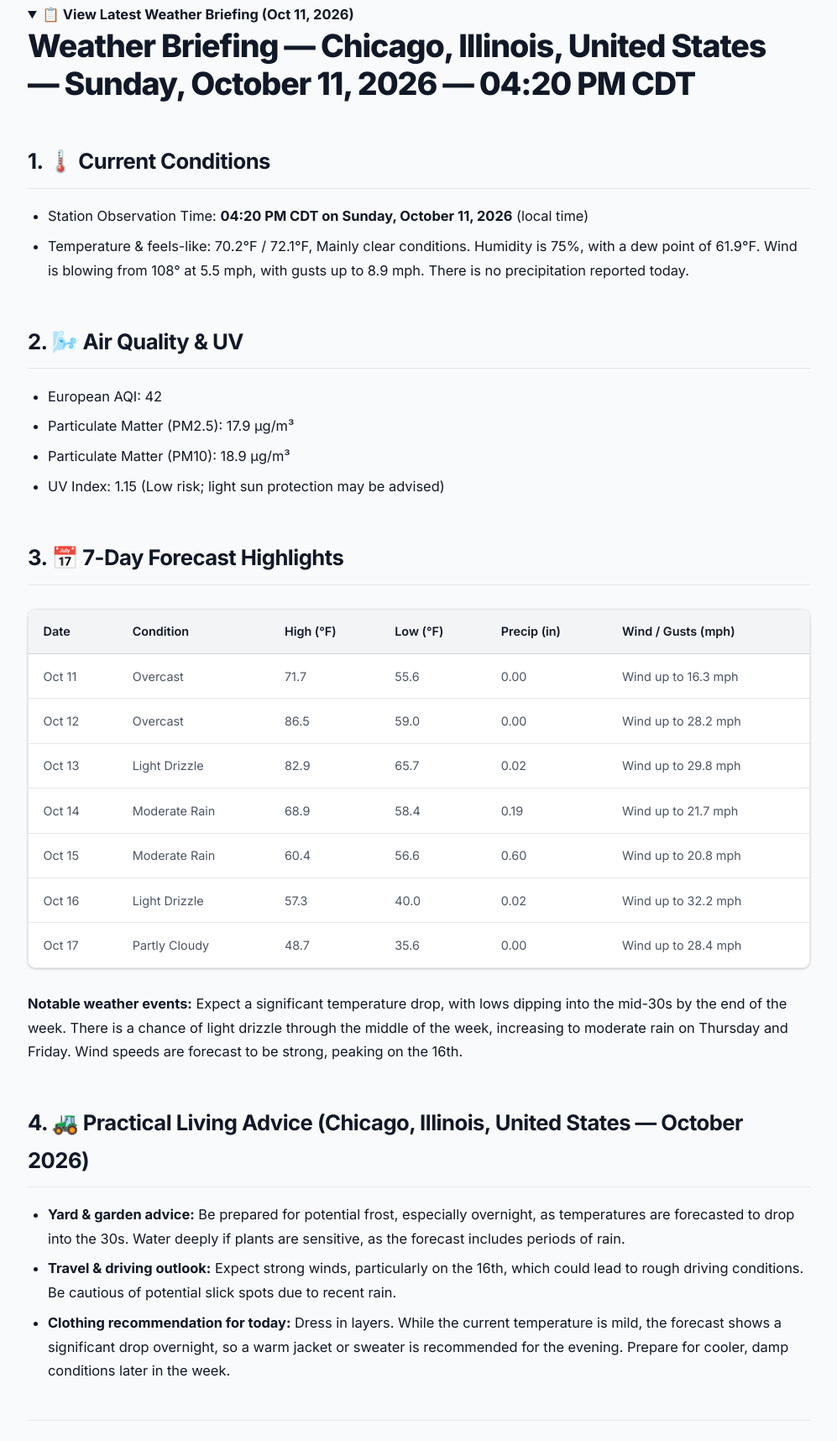
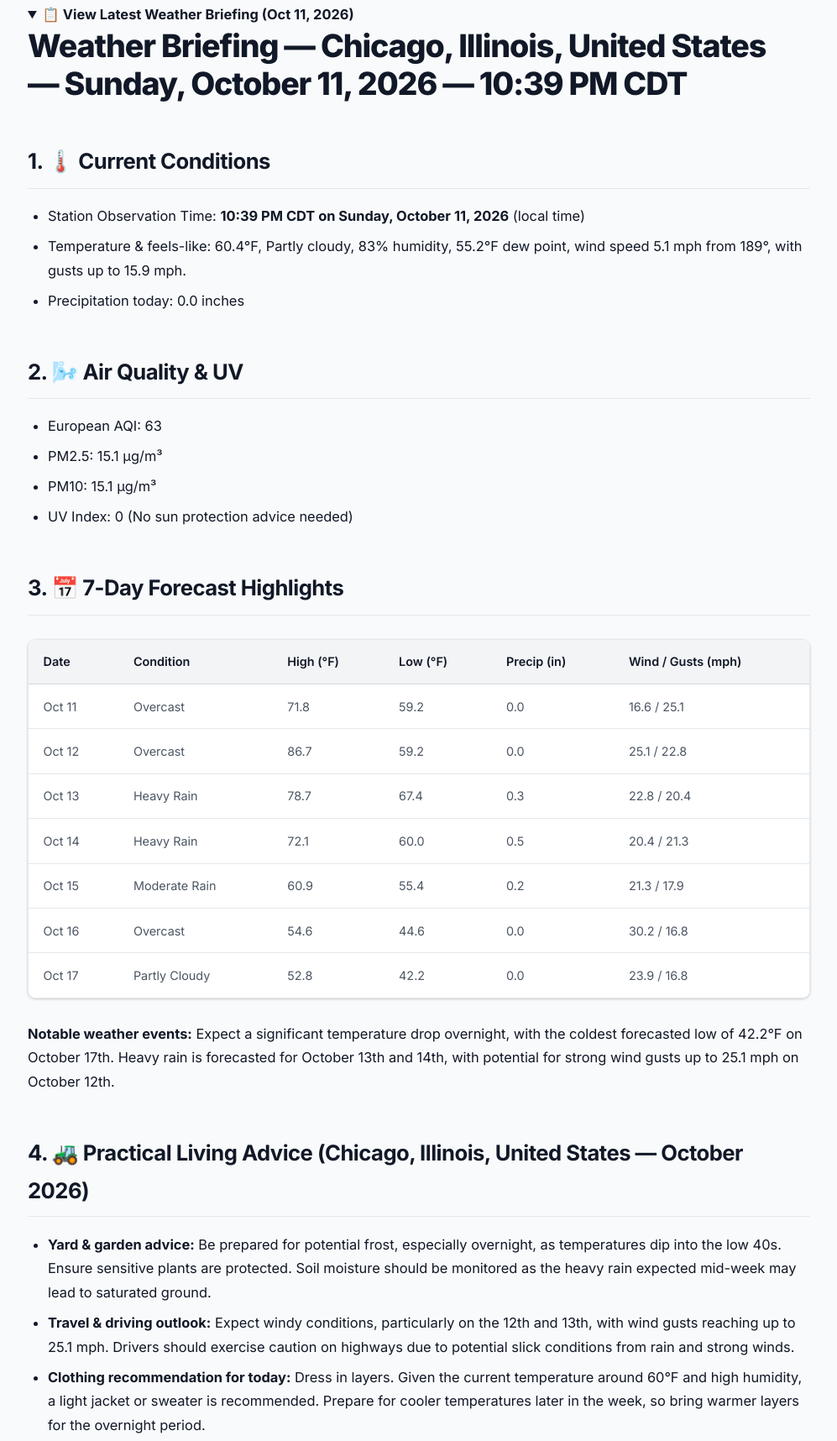
Before and after one commit to xt-ml/shadow-claw-agent-cli-weather, a website: page index.html in a window 1280 px wide. Shown: the part 1665-3381 px from the top of the page at 84% size, without its empty margins (141-1138 px from the left). Drawn offline with Linux system fonts and the light colour scheme.

Commit message:
chore(weather): update Chicago weather briefing and reports [skip ci]

```diff
--- a/index.html
+++ b/index.html
@@ -846,17 +846,17 @@
             <strong>📋 View Latest Weather Briefing (Oct 11, 2026)</strong>
           </summary>
           <h1
-            id="weather-briefing-chicago-illinois-united-states-sunday-october-11-2026-0420-pm-cdt"
+            id="weather-briefing-chicago-illinois-united-states-sunday-october-11-2026-1039-pm-cdt"
             class="heading-anchor-wrapper"
           >
             <span
               >Weather Briefing — Chicago, Illinois, United States — Sunday,
-              October 11, 2026 — 04:20 PM CDT</span
+              October 11, 2026 — 10:39 PM CDT</span
             >
             <a
-              href="#weather-briefing-chicago-illinois-united-states-sunday-october-11-2026-0420-pm-cdt"
+              href="#weather-briefing-chicago-illinois-united-states-sunday-october-11-2026-1039-pm-cdt"
               class="heading-anchor"
-              aria-label="Direct link to Weather Briefing — Chicago, Illinois, United States — Sunday, October 11, 2026 — 04:20 PM CDT"
+              aria-label="Direct link to Weather Briefing — Chicago, Illinois, United States — Sunday, October 11, 2026 — 10:39 PM CDT"
               >#</a
             >
           </h1>
@@ -872,15 +872,15 @@
           <ul>
             <li>
               Station Observation Time:
-              <strong>04:20 PM CDT on Sunday, October 11, 2026</strong> (local
+              <strong>10:39 PM CDT on Sunday, October 11, 2026</strong> (local
               time)
             </li>
             <li>
-              Temperature &amp; feels-like: 70.2°F / 72.1°F, Mainly clear
-              conditions. Humidity is 75%, with a dew point of 61.9°F. Wind is
-              blowing from 108° at 5.5 mph, with gusts up to 8.9 mph. There is
-              no precipitation reported today.
+              Temperature &amp; feels-like: 60.4°F, Partly cloudy, 83% humidity,
+              55.2°F dew point, wind speed 5.1 mph from 189°, with gusts up to
+              15.9 mph.
             </li>
+            <li>Precipitation today: 0.0 inches</li>
           </ul>
           <h2 id="2-air-quality-uv" class="heading-anchor-wrapper">
             <span>2. 🌬️ Air Quality &amp; UV</span>
@@ -892,12 +892,10 @@
             >
           </h2>
           <ul>
-            <li>European AQI: 42</li>
-            <li>Particulate Matter (PM2.5): 17.9 μg/m³</li>
-            <li>Particulate Matter (PM10): 18.9 μg/m³</li>
-            <li>
-              UV Index: 1.15 (Low risk; light sun protection may be advised)
-            </li>
+            <li>European AQI: 63</li>
+            <li>PM2.5: 15.1 μg/m³</li>
+            <li>PM10: 15.1 μg/m³</li>
+            <li>UV Index: 0 (No sun protection advice needed)</li>
           </ul>
           <h2 id="3-7-day-forecast-highlights" class="heading-anchor-wrapper">
             <span>3. 📅 7-Day Forecast Highlights</span>
@@ -924,68 +922,68 @@
                 <tr>
                   <td align="left">Oct 11</td>
                   <td align="left">Overcast</td>
-                  <td align="left">71.7</td>
-                  <td align="left">55.6</td>
-                  <td align="left">0.00</td>
-                  <td align="left">Wind up to 16.3 mph</td>
+                  <td align="left">71.8</td>
+                  <td align="left">59.2</td>
+                  <td align="left">0.0</td>
+                  <td align="left">16.6 / 25.1</td>
                 </tr>
                 <tr>
                   <td align="left">Oct 12</td>
                   <td align="left">Overcast</td>
-                  <td align="left">86.5</td>
-                  <td align="left">59.0</td>
-                  <td align="left">0.00</td>
-                  <td align="left">Wind up to 28.2 mph</td>
+                  <td align="left">86.7</td>
+                  <td align="left">59.2</td>
+                  <td align="left">0.0</td>
+                  <td align="left">25.1 / 22.8</td>
                 </tr>
                 <tr>
                   <td align="left">Oct 13</td>
-                  <td align="left">Light Drizzle</td>
-                  <td align="left">82.9</td>
-                  <td align="left">65.7</td>
-                  <td align="left">0.02</td>
-                  <td align="left">Wind up to 29.8 mph</td>
+                  <td align="left">Heavy Rain</td>
+                  <td align="left">78.7</td>
+                  <td align="left">67.4</td>
+                  <td align="left">0.3</td>
+                  <td align="left">22.8 / 20.4</td>
                 </tr>
                 <tr>
                   <td align="left">Oct 14</td>
-                  <td align="left">Moderate Rain</td>
-                  <td align="left">68.9</td>
-                  <td align="left">58.4</td>
-                  <td align="left">0.19</td>
-                  <td align="left">Wind up to 21.7 mph</td>
+                  <td align="left">Heavy Rain</td>
+                  <td align="left">72.1</td>
+                  <td align="left">60.0</td>
+                  <td align="left">0.5</td>
+                  <td align="left">20.4 / 21.3</td>
                 </tr>
                 <tr>
                   <td align="left">Oct 15</td>
                   <td align="left">Moderate Rain</td>
-                  <td align="left">60.4</td>
-                  <td align="left">56.6</td>
-                  <td align="left">0.60</td>
-                  <td align="left">Wind up to 20.8 mph</td>
+                  <td align="left">60.9</td>
+                  <td align="left">55.4</td>
+                  <td align="left">0.2</td>
+                  <td align="left">21.3 / 17.9</td>
                 </tr>
                 <tr>
                   <td align="left">Oct 16</td>
-                  <td align="left">Light Drizzle</td>
-                  <td align="left">57.3</td>
-                  <td align="left">40.0</td>
-                  <td align="left">0.02</td>
-                  <td align="left">Wind up to 32.2 mph</td>
+                  <td align="left">Overcast</td>
+                  <td align="left">54.6</td>
+                  <td align="left">44.6</td>
+                  <td align="left">0.0</td>
+                  <td align="left">30.2 / 16.8</td>
                 </tr>
                 <tr>
                   <td align="left">Oct 17</td>
                   <td align="left">Partly Cloudy</td>
-                  <td align="left">48.7</td>
-                  <td align="left">35.6</td>
-                  <td align="left">0.00</td>
-                  <td align="left">Wind up to 28.4 mph</td>
+                  <td align="left">52.8</td>
+                  <td align="left">42.2</td>
+                  <td align="left">0.0</td>
+                  <td align="left">23.9 / 16.8</td>
                 </tr>
               </tbody>
             </table>
           </div>
           <p>
             <strong>Notable weather events:</strong> Expect a significant
-            temperature drop, with lows dipping into the mid-30s by the end of
-            the week. There is a chance of light drizzle through the middle of
-            the week, increasing to moderate rain on Thursday and Friday. Wind
-            speeds are forecast to be strong, peaking on the 16th.
+            temperature drop overnight, with the coldest forecasted low of
+            42.2°F on October 17th. Heavy rain is forecasted for October 13th
+            and 14th, with potential for strong wind gusts up to 25.1 mph on
+            October 12th.
           </p>
           <h2
             id="4-practical-living-advice-chicago-illinois-united-states-october-2026"
@@ -1005,22 +1003,24 @@
           <ul>
             <li>
               <strong>Yard &amp; garden advice:</strong> Be prepared for
-              potential frost, especially overnight, as temperatures are
-              forecasted to drop into the 30s. Water deeply if plants are
-              sensitive, as the forecast includes periods of rain.
+              potential frost, especially overnight, as temperatures dip into
+              the low 40s. Ensure sensitive plants are protected. Soil moisture
+              should be monitored as the heavy rain expected mid-week may lead
+              to saturated ground.
             </li>
             <li>
-              <strong>Travel &amp; driving outlook:</strong> Expect strong
-              winds, particularly on the 16th, which could lead to rough driving
-              conditions. Be cautious of potential slick spots due to recent
-              rain.
+              <strong>Travel &amp; driving outlook:</strong> Expect windy
+              conditions, particularly on the 12th and 13th, with wind gusts
+              reaching up to 25.1 mph. Drivers should exercise caution on
+              highways due to potential slick conditions from rain and strong
+              winds.
             </li>
             <li>
               <strong>Clothing recommendation for today:</strong> Dress in
-              layers. While the current temperature is mild, the forecast shows
-              a significant drop overnight, so a warm jacket or sweater is
-              recommended for the evening. Prepare for cooler, damp conditions
-              later in the week.
+              layers. Given the current temperature around 60°F and high
+              humidity, a light jacket or sweater is recommended. Prepare for
+              cooler temperatures later in the week, so bring warmer layers for
+              the overnight period.
             </li>
           </ul>
         </details>
```
Also changed, not shown: reports/weather-data.json (+49 -48 lines), reports/weather-update.md (+21 -20 lines), README.md.
